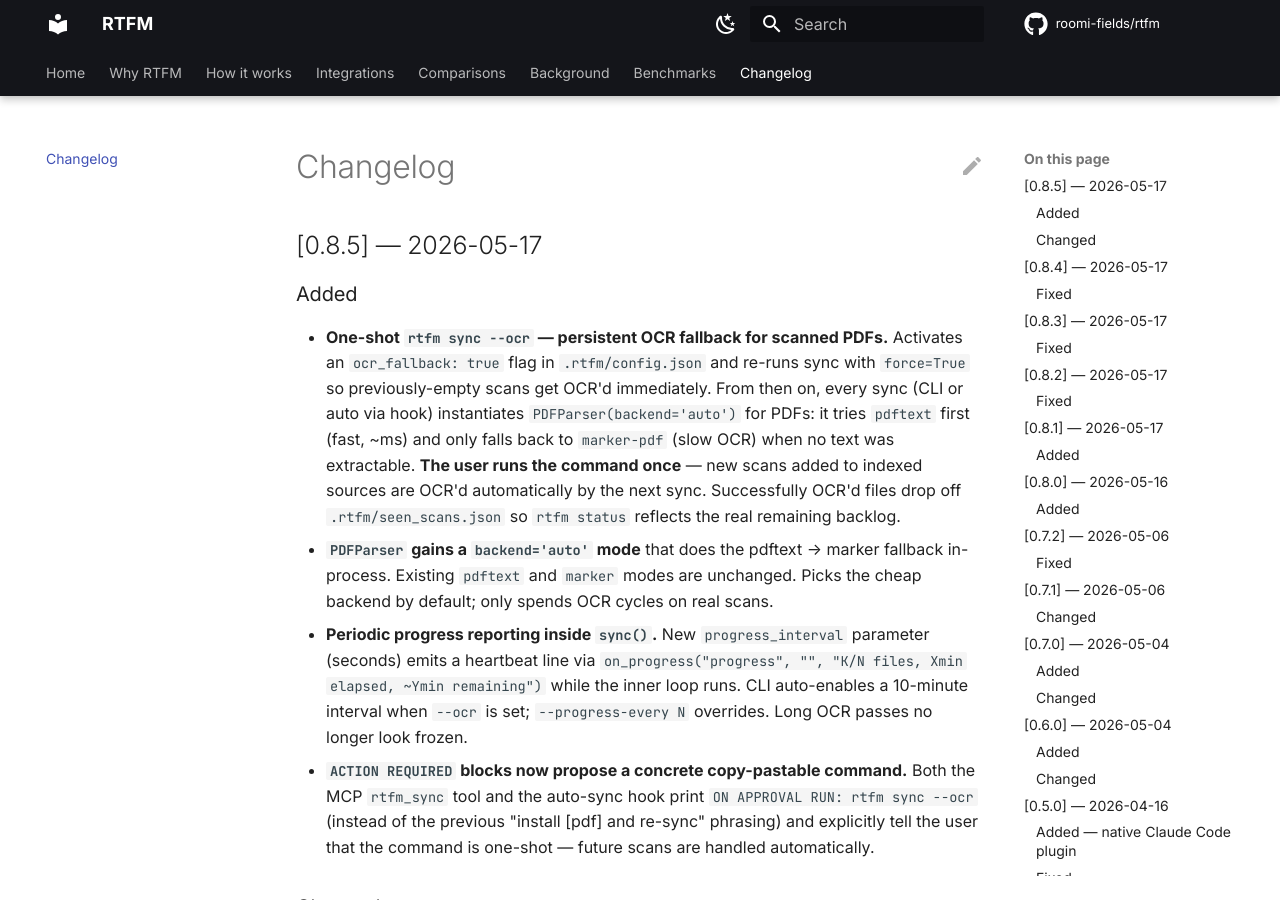
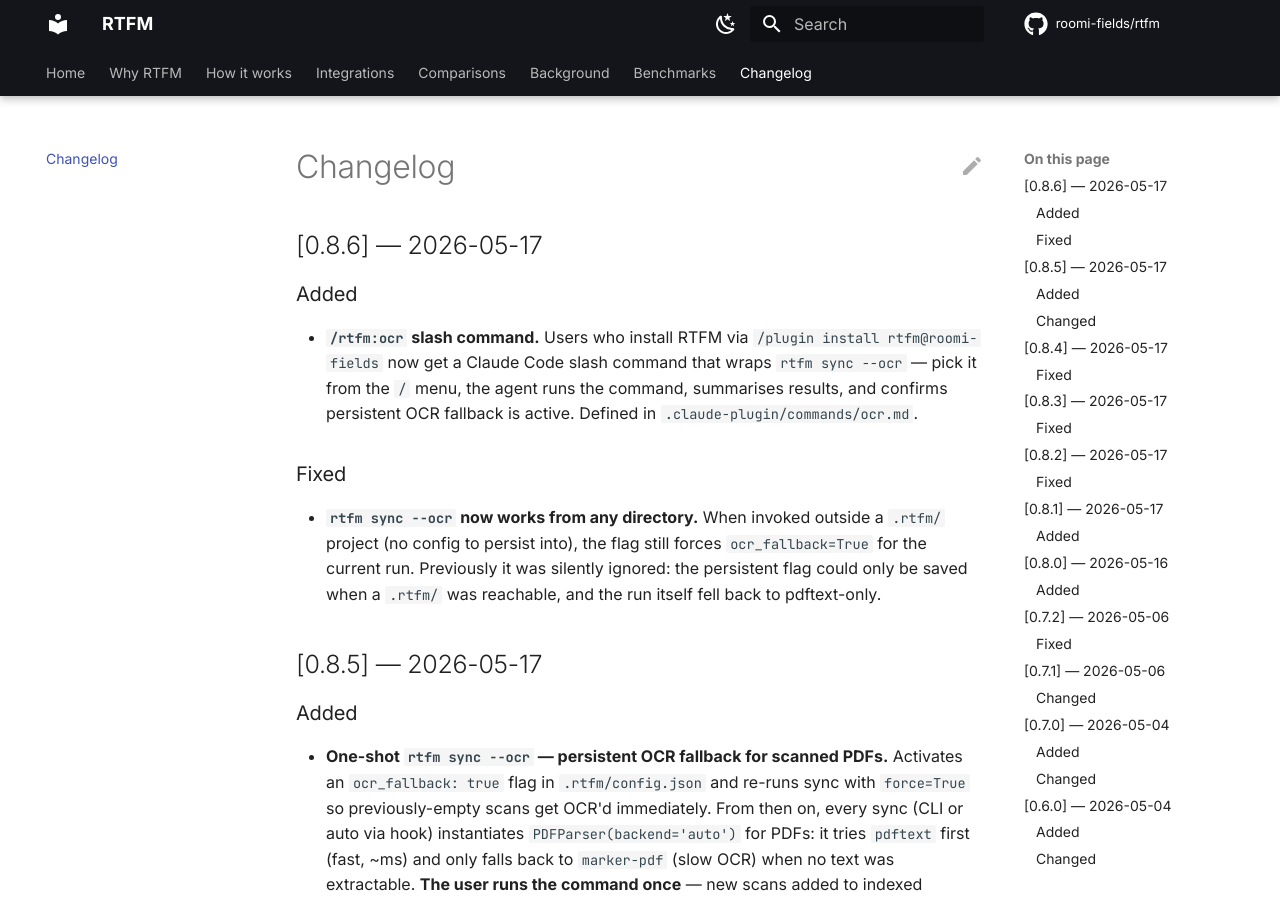
Before and after one commit to roomi-fields/rtfm, an MkDocs documentation site: the page built from docs/CHANGELOG.md, in a window 1280 px wide and 900 px high. Built offline with MkDocs 1.6.1 and Material for MkDocs 9.7.7, drawn with Linux system fonts in a browser that asks for light colours; comment, search, counter and statistics services are not loaded.

Commit message:
feat(plugin): add /rtfm:ocr slash command + fix --ocr without .rtfm/
- New .claude-plugin/commands/ocr.md exposes /rtfm:ocr to users who
  install RTFM via the marketplace plugin. The command wraps
  `rtfm sync --ocr` and asks the agent to summarise the result.
- cmd_sync now treats --ocr as authoritative for the current run even
  when find_rtfm_root() returns None — so `rtfm sync --ocr` does the
  right thing from any cwd; persistence to .rtfm/config.json is still
  gated by a discoverable project root.

Co-Authored-By: Claude <noreply@anthropic.com>

```diff
--- a/docs/CHANGELOG.md
+++ b/docs/CHANGELOG.md
@@ -6,6 +6,14 @@ description: >-
 ---
 
 # Changelog
+
+## [0.8.6] — 2026-05-17
+
+### Added
+- **`/rtfm:ocr` slash command.** Users who install RTFM via `/plugin install rtfm@roomi-fields` now get a Claude Code slash command that wraps `rtfm sync --ocr` — pick it from the `/` menu, the agent runs the command, summarises results, and confirms persistent OCR fallback is active. Defined in `.claude-plugin/commands/ocr.md`.
+
+### Fixed
+- **`rtfm sync --ocr` now works from any directory.** When invoked outside a `.rtfm/` project (no config to persist into), the flag still forces `ocr_fallback=True` for the current run. Previously it was silently ignored: the persistent flag could only be saved when a `.rtfm/` was reachable, and the run itself fell back to pdftext-only.
 
 ## [0.8.5] — 2026-05-17
 
--- a/pyproject.toml
+++ b/pyproject.toml
@@ -4,7 +4,7 @@ build-backend = "hatchling.build"
 
 [project]
 name = "rtfm-ai"
-version = "0.8.5"
+version = "0.8.6"
 description = "RTFM — The open retrieval layer for AI agents. Indexes code, docs, legal, research, data. Extensible parser system. Serves surgical context via MCP."
 readme = "README.md"
 license = "MIT"
--- a/server.json
+++ b/server.json
@@ -7,12 +7,12 @@
     "url": "https://github.com/roomi-fields/rtfm",
     "source": "github"
   },
-  "version": "0.8.5",
+  "version": "0.8.6",
   "packages": [
     {
       "registryType": "pypi",
       "identifier": "rtfm-ai",
-      "version": "0.8.5",
+      "version": "0.8.6",
       "transport": {
         "type": "stdio"
       }
```
Also changed, not shown: .claude-plugin/commands/ocr.md (added, +28 -0 lines), 2 other files.
